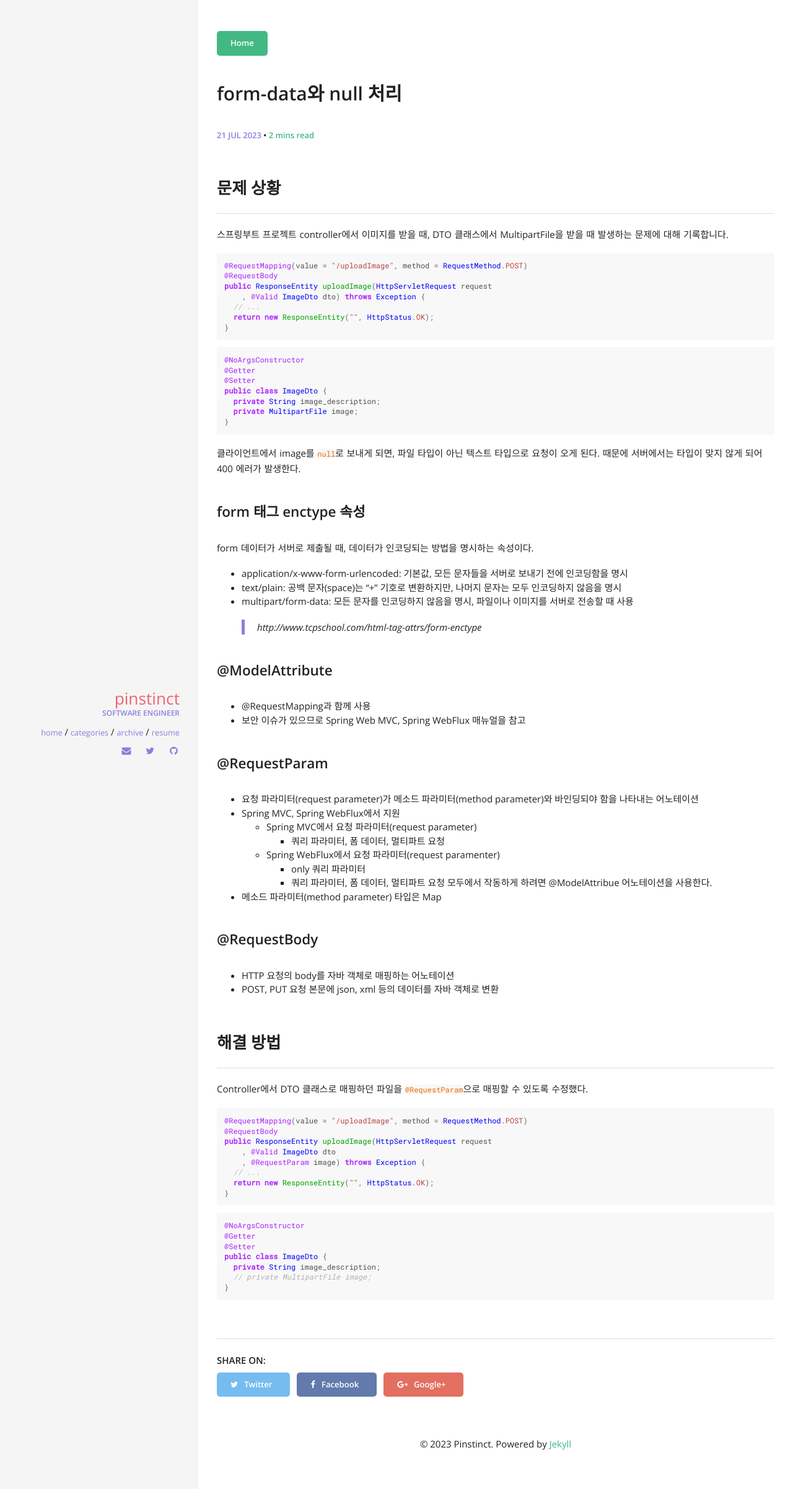
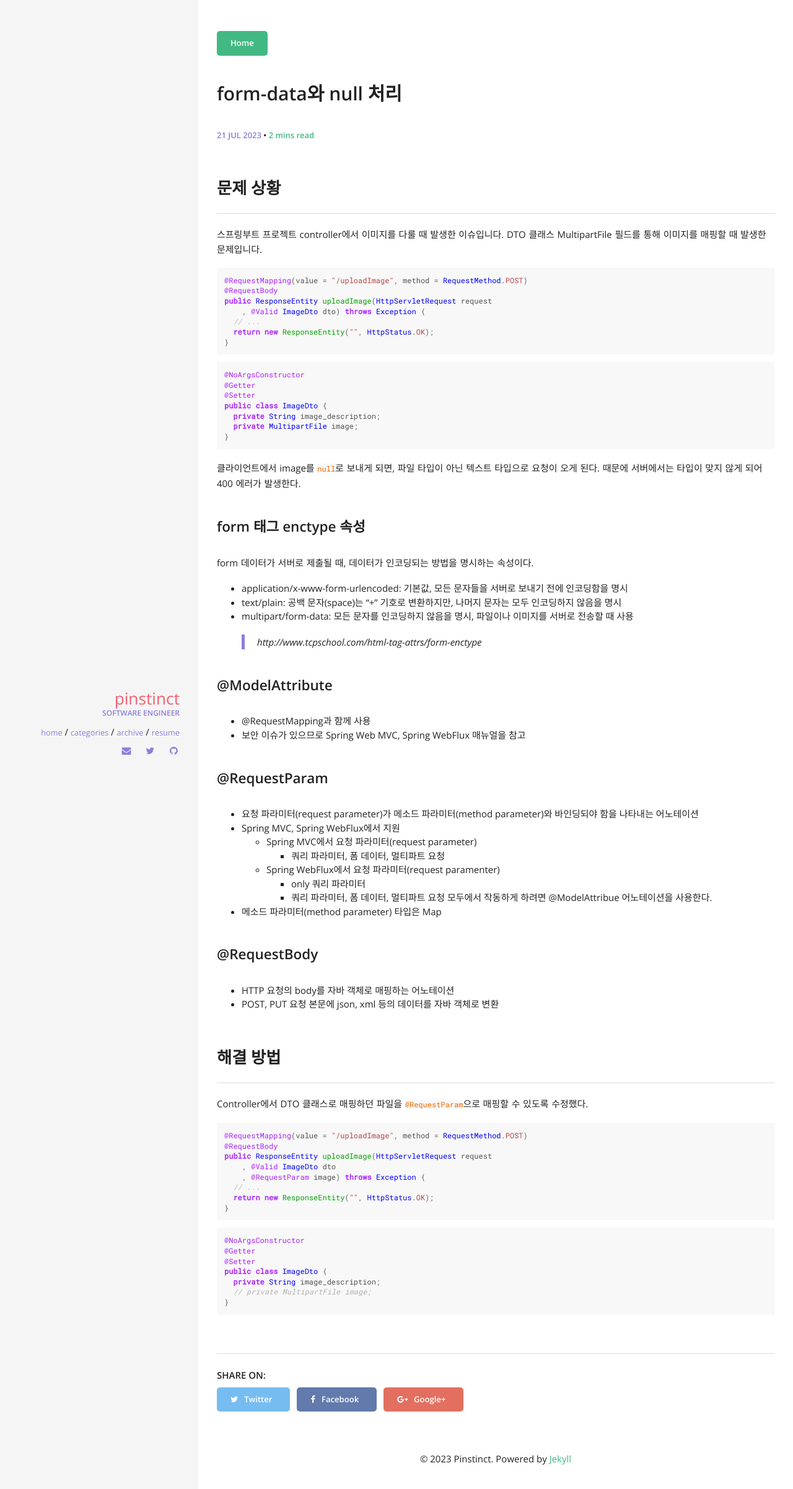
Before and after one commit to pinstinct/pinstinct.github.com, a Jekyll site: the page built from _posts/2023-07-21-formdata-springboot.md, in a window 1280 px wide. Shown: the top 2403 px of the page at 62% size. Built offline with Jekyll 4.4.1, drawn with Linux system fonts in a browser that asks for light colours; comment, search, counter and statistics services are not loaded.

Commit message:
Update 2023-07-21-formdata-springboot.md

````diff
--- a/_posts/2023-07-21-formdata-springboot.md
+++ b/_posts/2023-07-21-formdata-springboot.md
@@ -8,7 +8,7 @@
 
 ## 문제 상황
 
-스프링부트 프로젝트 controller에서 이미지를 받을 때, DTO 클래스에서 MultipartFile을 받을 때 발생하는 문제에 대해 기록합니다.
+스프링부트 프로젝트 controller에서 이미지를 다룰 때 발생한 이슈입니다. DTO 클래스 MultipartFile 필드를 통해 이미지를 매핑할 때 발생한 문제입니다.
 
 ```java
 @RequestMapping(value = "/uploadImage", method = RequestMethod.POST)
````
